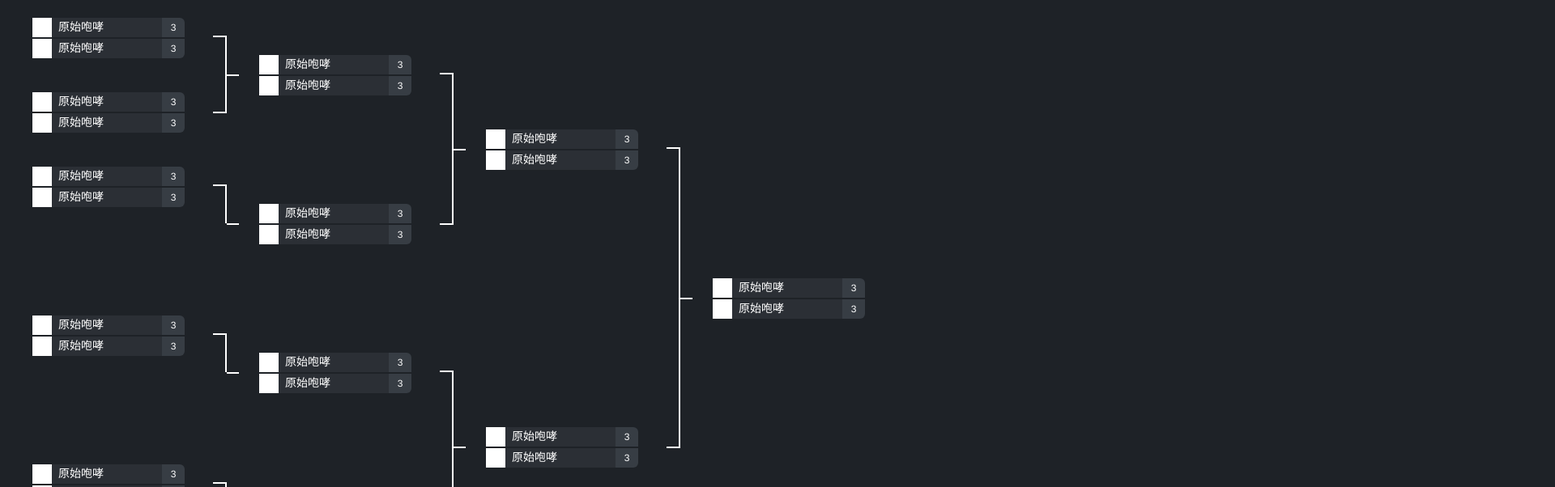
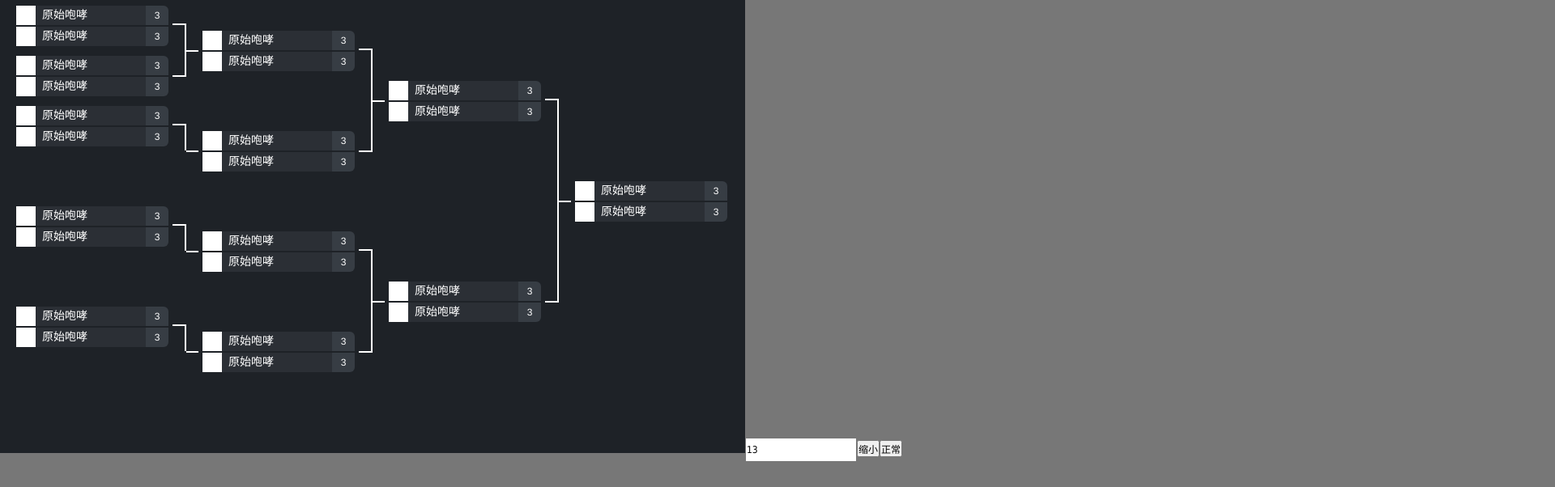
Before and after one commit to ieiayaobb/vue-brackets, a Vue app: page / in a window 1280 px wide. Shown: the top 602 px of the page at 81% size, 1920 px wide, since content can reach past the window. Built offline with nearby package versions, Linux system fonts and the light colour scheme.

Commit message:
try to update single match

```diff
--- a/package.json
+++ b/package.json
@@ -11,7 +11,8 @@
   "dependencies": {
     "vue": "^2.1.0",
     "vuex": "2.0.0",
-    "vue-resource": "1.0.3"
+    "vue-resource": "1.0.3",
+    "uuid": "*"
   },
   "devDependencies": {
     "autoprefixer": "^6.4.0",
--- a/src/App.vue
+++ b/src/App.vue
@@ -35,6 +35,8 @@ export default {
       this.$store.dispatch('scaleNormal')
     }
   },
+  mounted() {
+  },
   store
 }
 </script>
@@ -49,7 +51,7 @@ export default {
 }
 
 body {
-  background-color: #1E2227;
+  background-color: #777777;
 }
 
 .adjust {
--- a/src/components/Bracket.vue
+++ b/src/components/Bracket.vue
@@ -1,10 +1,20 @@
 <template>
-	<div class="bracket" v-bind:style="{width:bracketWidth, height: bracketHeight}">
-		<round :roundNum="n" v-for="n in roundsCount" :isFirst=" n == 1" :isLast="n  == roundsCount" :playersCount="playersCount" :showList=showList></round>
+	<div
+		class="bracket"
+		v-bind:style="{width:bracketWidth, height: bracketHeight}">
+		<round
+			:roundNum="n"
+			v-for="n in roundsCount"
+			:isFirst=" n == 1"
+			:isLast="n  == roundsCount"
+			:playersCount="playersCount"
+			:showList=showList>
+		</round>
 	</div>
 </template>
 
 <script>
+import store from '../vuex/store'
 import Round from './Round'
 
 export default {
@@ -28,10 +38,12 @@ export default {
   		return Math.log(this.playersCount) / Math.LN2
   	},
   	bracketWidth: function() {
-  		return this.roundsCount * 280 + "px";
+			// return "1000px"
+  		return this.roundsCount * 230 + "px";
   	},
   	bracketHeight: function() {
-  		return this.playersCount / 2 * 100 + "px";
+			// return "800px"
+  		return this.playersCount / 2 * 70 + "px";
   	},
   	showList: function() {
   		var show_list = []
@@ -59,13 +71,17 @@ export default {
 				return (index - this.playersCount / 4) * 2;
 			}
 		}
-  }
+  },
+  created() {
+		this.$store.dispatch('initAllMatches', this.$children)
+  },
 }
 </script>
 
 <style>
 .bracket {
 	cursor: move;
+	// overflow: auto;
 }
 .bracket:after {
 	content: '\20';
--- a/src/components/BracketView.vue
+++ b/src/components/BracketView.vue
@@ -1,6 +1,9 @@
 <template>
 	<div class="drag-zone" v-bind:class="[{scale: scaleUp}]" @mousedown="dragStart" @mouseup="dragStop">
-		<bracket :playersCount=playersCount :originPlayersCount=originPlayersCount class="bracket">
+		<bracket
+      :playersCount=playersCount
+      :originPlayersCount=originPlayersCount
+      class="bracket">
 		</bracket>
 	</div>
 </template>
@@ -53,8 +56,9 @@ export default {
 
 <style>
 	.drag-zone {
+    display: inline-block;
+    background: #1E2227;
 		position: relative;
-    width: 2000px;
 		/*border: 1px #FFF solid;*/
 	}
 
--- a/src/components/Match.vue
+++ b/src/components/Match.vue
@@ -1,5 +1,7 @@
 <template>
-	<div class="match" v-bind:class="[type, {last: isLast}, {fisrt: isFirst}, {hidden: !visibleStatus}]">
+	<div
+        class="match"
+        v-bind:class="[type, {last: isLast}, {fisrt: isFirst}, {hidden: !visibleStatus}]">
         <div class="players">
     		<playerItem class="player1" :updown=false></playerItem>
     		<playerItem class="player2" :updown=true></playerItem>
@@ -8,11 +10,22 @@
 </template>
 
 <script>
+import store from '../vuex/store'
+import { mapGetters } from 'vuex'
 import PlayerItem from './PlayerItem'
 
 export default {
   name: 'Match',
+  computed: mapGetters({
+    allMatches: 'allMatches',
+    //sibling: 'match'
+  }),
   props: {
+    sequenceNum: {
+        default: 1,
+        type: Number,
+        required: true
+    },
     even: {
         default: true,
         type: Boolean,
@@ -45,6 +58,12 @@ export default {
   },
   components: {
   	PlayerItem
+  },
+  created() {
+    this.$store.dispatch('getMatchByPos', {
+        roundNum: this.$parent.roundNum,
+        sequenceNum: this.sequenceNum
+    })
   }
 }
 </script>
@@ -56,8 +75,8 @@ export default {
 
 .match {
 	position: relative;
-	width: 260px;
-	padding: 20px;
+	width: 210px;
+	padding: 0 20px 0 0;
 }
 
 .match:after {
--- a/src/components/Round.vue
+++ b/src/components/Round.vue
@@ -1,6 +1,14 @@
 <template>
 	<div class="round">
-		<match :even="n % 2 != 0" v-for="n in matchNum" :isLast="isLast" :isFirst="isFirst" v-bind:style="{height: roundHeight}" :visibleStatus="visibleStatus(n)"></match>
+		<match
+      :sequenceNum="n"
+      :even="n % 2 != 0"
+      v-for="n in matchNum"
+      :isLast="isLast"
+      :isFirst="isFirst"
+      v-bind:style="{height: roundHeight}"
+      :visibleStatus="visibleStatus(n)">
+    </match>
 	</div>
 </template>
 
@@ -41,7 +49,7 @@ export default {
   },
   computed: {
   	roundHeight: function() {
-  		return Math.pow(2, this.roundNum - 1) * 92 + "px"
+  		return Math.pow(2, this.roundNum - 1) * 62 + "px"
   	},
     matchNum: function() {
       var num = this.playersCount / 2 / (Math.pow(2, this.roundNum - 1));
@@ -60,11 +68,13 @@ export default {
     	} else {
     		return true
     	}
-    }
+    },
   },
   components: {
   	Match
-  }
+  },
+  mounted() {
+  },
 }
 </script>
 
--- a/src/vuex/actions.js
+++ b/src/vuex/actions.js
@@ -1,7 +1,17 @@
 import {
 	SCALE_UP,
-	SCALE_NORMAL
+	SCALE_NORMAL,
+	INIT_MATCHES,
+	FETCH_MATCH
 } from '../vuex/mutation-types'
+
+export const initAllMatches = ({ commit }, params) => {
+	commit(INIT_MATCHES, params)
+}
+
+export const getMatchByPos = ({ commit }, params) => {
+	commit(FETCH_MATCH, params)
+}
 
 export const scaleUp = ({ commit }) => {
 	commit(SCALE_UP)
--- /dev/null
+++ b/src/vuex/modules/match.js
@@ -0,0 +1,33 @@
+import {
+	FETCH_MATCH,
+    INIT_MATCHES,
+} from '../mutation-types'
+
+const state = {
+	match: {}
+}
+
+const getters = {
+	match: state => state.match
+}
+
+const mutations = {
+    [INIT_MATCHES] (state, params) {
+        state['allMatches'] = params
+    },
+	[FETCH_MATCH] (state, params) {
+        var round = state['allMatches'][params.roundNum - 1]
+        if(round != undefined) {
+            var match = round.$children[params.sequenceNum - 1]
+            console.log(match)
+            // state['match'] = match
+        }
+
+	}
+}
+
+export default {
+	state,
+	getters,
+	mutations
+}
--- a/src/vuex/mutation-types.js
+++ b/src/vuex/mutation-types.js
@@ -1,2 +1,5 @@
 export const SCALE_UP = 'SCALE_UP'
 export const SCALE_NORMAL = 'SCALE_NORMAL'
+
+export const INIT_MATCHES = 'INIT_MATCHES'
+export const FETCH_MATCH = 'FETCH_MATCH'
--- a/src/vuex/store.js
+++ b/src/vuex/store.js
@@ -1,6 +1,7 @@
 import Vuex from 'vuex'
 import Vue from 'vue'
 import scale from './modules/scale'
+import match from './modules/match'
 import * as actions from './actions'
 
 Vue.use(Vuex)
@@ -8,7 +9,8 @@ Vue.use(Vuex)
 export default new Vuex.Store({
 	actions,
 	modules: {
-		scale
+		scale,
+		match
 	},
 	strict: true
 })
```
Also changed, not shown: 1 other file (tests, documents, lock files or other folders). Lines whose indentation alone changed are shown as unchanged.
